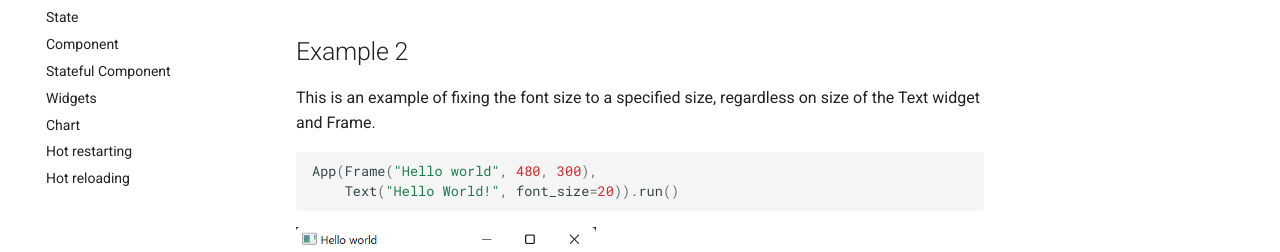
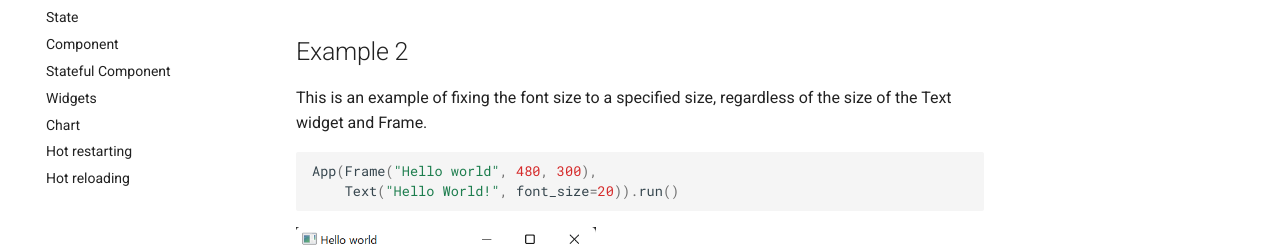
Before and after one commit to i2y/castella, an MkDocs documentation site: the page built from docs/hello-world.md, in a window 1280 px wide and 900 px high, scrolled down 860 px. Shown: the part 172-424 px from the top of the window. Built offline with MkDocs 1.6.1 and Material for MkDocs 9.7.7, drawn with Linux system fonts in a browser that asks for light colours; comment, search, counter and statistics services are not loaded.

Commit message:
Fix typo

````diff
--- a/docs/hello-world.md
+++ b/docs/hello-world.md
@@ -34,7 +34,7 @@ Also, actual text inside of Text widget is rendered scaled to fit the size of th
 
 ## Example 2
 
-This is an example of fixing the font size to a specified size, regardless on size of the Text widget and Frame.
+This is an example of fixing the font size to a specified size, regardless of the size of the Text widget and Frame.
 
 
 ```python
````
